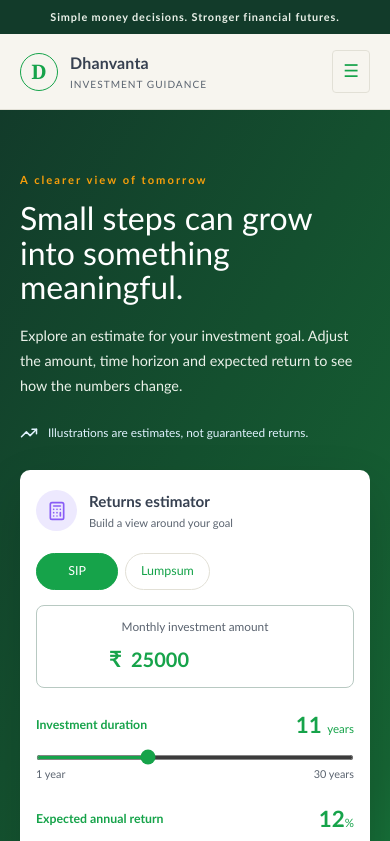
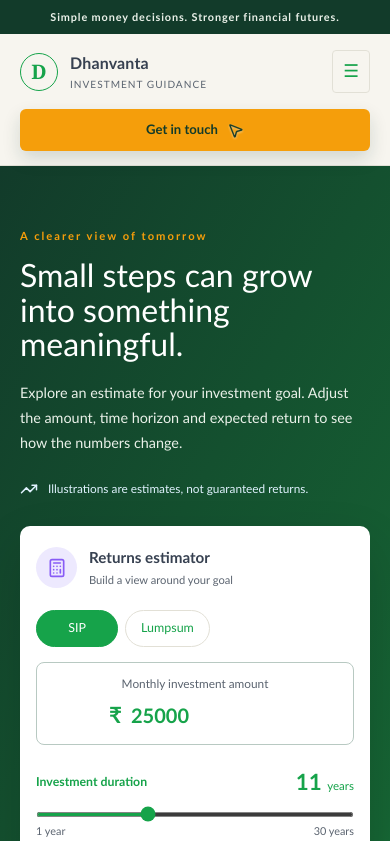
Before and after one commit to smritiRwt/Dhanvanta, a React (Vite) app: page / in a window 390 px wide. Shown: the top 841 px of the page. Built offline with nearby package versions, Linux system fonts and the light colour scheme.

Commit message:
Update India audience wording

```diff
--- a/src/components/Navbar.jsx
+++ b/src/components/Navbar.jsx
@@ -37,11 +37,14 @@ export default function Navbar(){
         </div>
       </div>
 
+      <div className="mobile-contact-action">
+        <Link to="/contact#contact-form" className="cta query-cta">Get in touch <MousePointer2 className="query-pointer" size={17} aria-hidden="true" /></Link>
+      </div>
+
       {open && (
         <div className="xl:hidden">
           <nav className="mobile-menu">
             {navigation.map(item=><Link key={item.label} to={item.to} className="nav-link" onClick={()=>setOpen(false)}>{item.label}</Link>)}
-            <Link to="/contact#contact-form" className="mt-2 cta query-cta" onClick={()=>setOpen(false)}>Ask your query? <MousePointer2 className="query-pointer" size={17} aria-hidden="true" /></Link>
           </nav>
         </div>
       )}
--- a/src/pages/Services.jsx
+++ b/src/pages/Services.jsx
@@ -78,7 +78,7 @@ export default function Services(){
         <div className="health-intro"><div><span className="eyebrow">HEALTH INSURANCE</span><h2>Care for your health. Confidence for your finances.</h2></div><p>In today’s world, the rising costs of medical care are an unavoidable reality. From initial doctor visits to lab tests and pharmacy bills, the cumulative expenses of comprehensive treatment can become overwhelming.</p></div>
         <div className="health-benefits-heading"><span className="eyebrow">COVER HIGHLIGHTS</span><h3>More ways to feel prepared</h3><p>Explore a few features that may support you through treatment and recovery.</p></div>
         <ul className="benefit-checklist">{visibleBenefits.map((benefit,index)=><li key={index}><span className="benefit-check" aria-hidden="true"><Check size={15}/></span><span>{benefit}</span></li>)}</ul>
-        <div className="health-actions"><button type="button" className="view-benefits" onClick={()=>setShowAllBenefits(!showAllBenefits)} aria-expanded={showAllBenefits}>{showAllBenefits ? 'View fewer benefits' : 'View all benefits'}<Plus size={16} className={showAllBenefits ? 'rotated' : ''}/></button><Link to="/contact" className="cta">Explore Health Insurance <ArrowRight size={17}/></Link></div>
+        <div className="health-actions"><button type="button" className="view-benefits" onClick={()=>setShowAllBenefits(!showAllBenefits)} aria-expanded={showAllBenefits}>{showAllBenefits ? 'View fewer benefits' : 'View all benefits'}<Plus size={16} className={showAllBenefits ? 'rotated' : ''}/></button></div>
         <small className="policy-disclaimer">Benefits, discounts, limits and eligibility are subject to the insurer’s policy wording, underwriting and applicable terms and conditions.</small>
       </section>
 
--- a/src/styles.css
+++ b/src/styles.css
@@ -40,6 +40,7 @@ a { transition:color .2s ease, background-color .2s ease, border-color .2s ease,
 }
 .menu-button { border:1px solid var(--line); padding:7px 10px; color:var(--primary); background:transparent; border-radius:4px; font-size:1.1rem; }
 .mobile-menu { padding:4px 20px 20px; display:flex; flex-direction:column; gap:16px; }
+.mobile-contact-action { display:none; }
 
 .card { padding:1.25rem; background:var(--surface); border:1px solid var(--line); border-radius:8px; box-shadow:0 8px 24px rgba(18,59,42,.06); }
 
@@ -356,6 +357,8 @@ a { transition:color .2s ease, background-color .2s ease, border-color .2s ease,
 @media (max-width: 1279px) {
 	.desktop-nav { display:none !important; }
 	.site-header .xl\:hidden { display:block; }
+	.mobile-contact-action { display:block; padding:0 20px 14px; }
+	.mobile-contact-action .cta { width:100%; justify-content:center; padding:.72rem 1rem; font-size:.82rem; }
 }
 @media (max-width: 1120px) {
 	.desktop-nav { gap:9px; }
```
Also changed, not shown: 5 other files (tests, documents, lock files or other folders).
